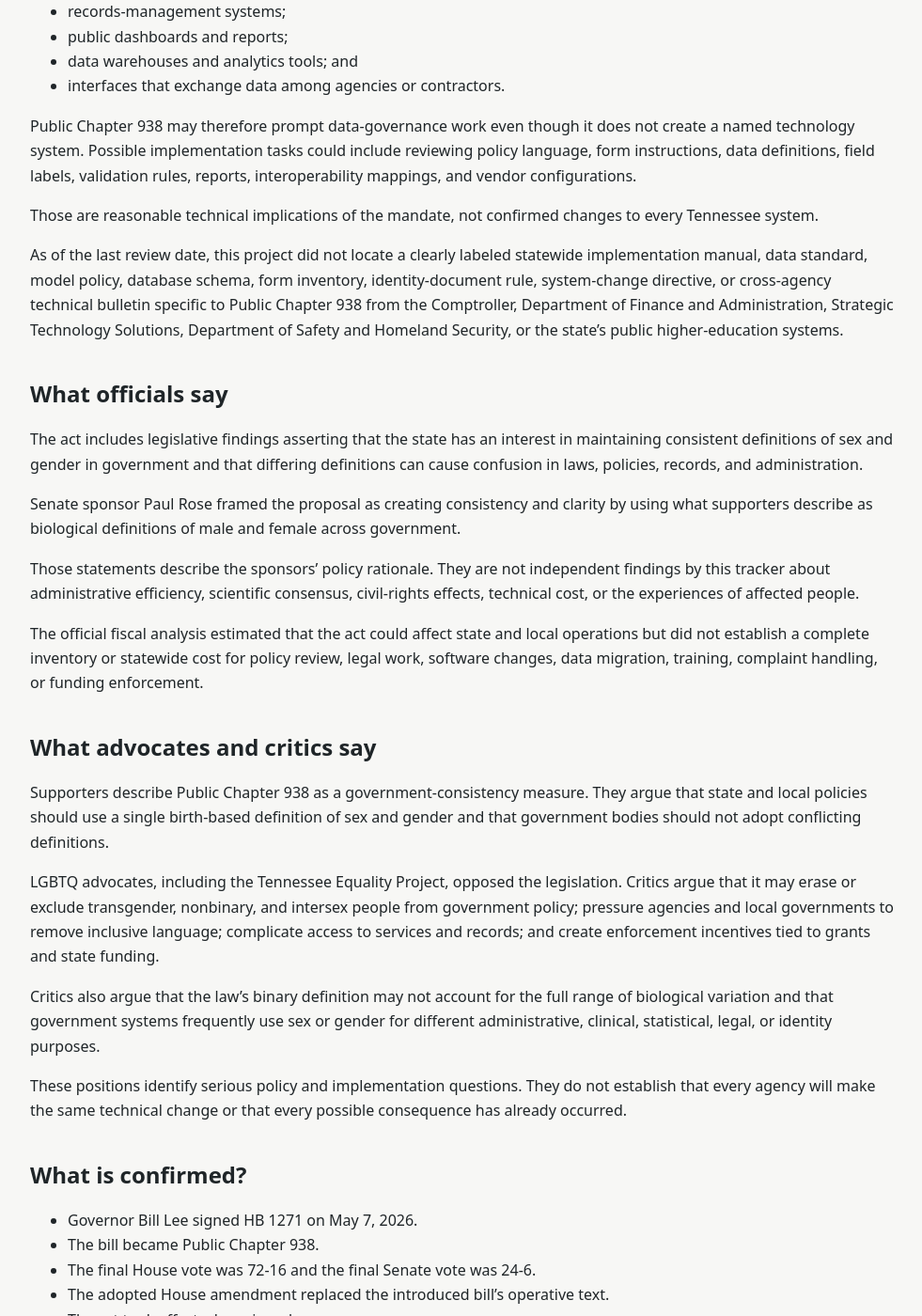
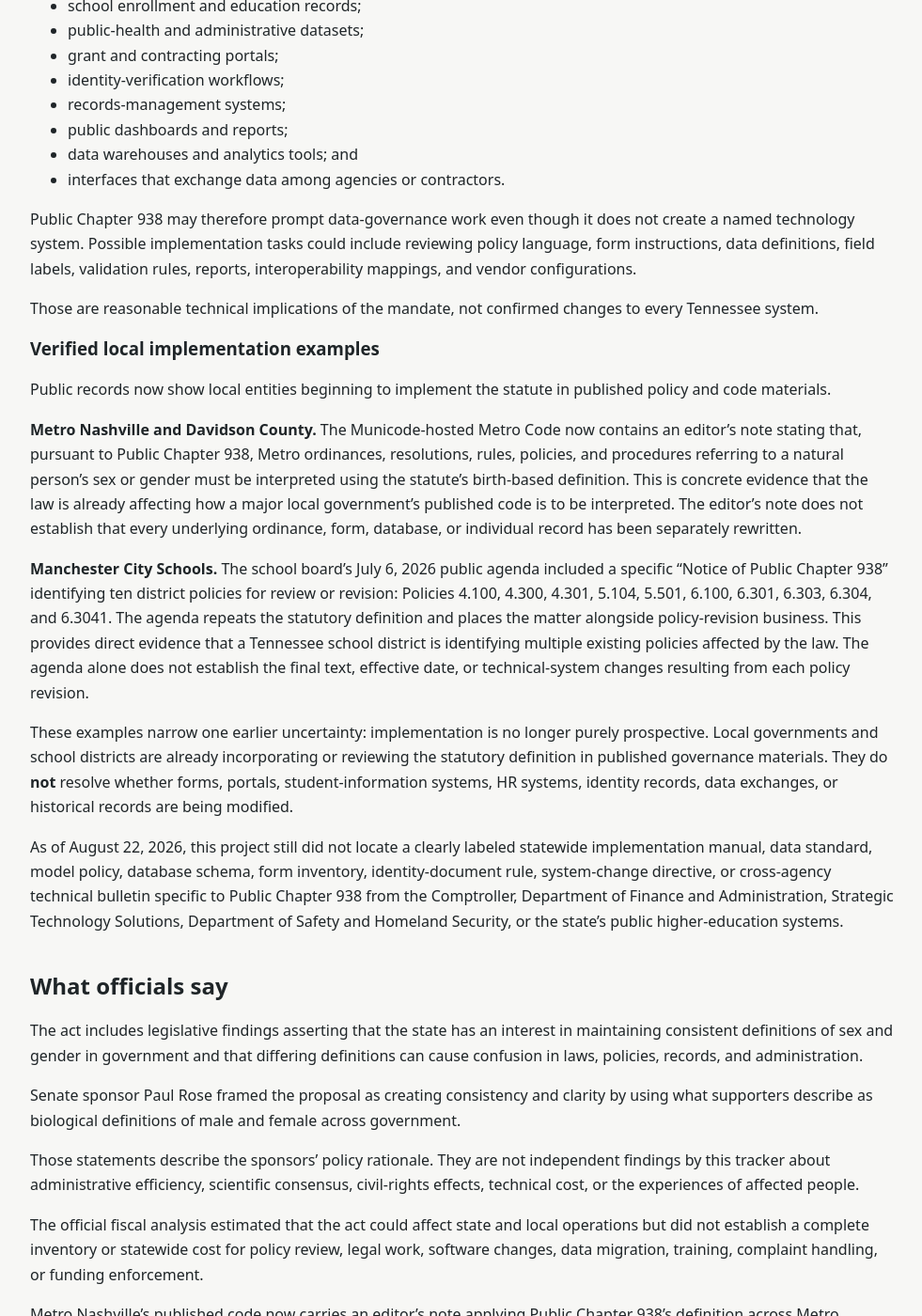
Before and after one commit to madebytommi/tennessee-digital-rights-tracker, a Jekyll site: the page built from _entries/2026-05-07-public-chapter-938-government-sex-gender-definitions.md, in a window 1280 px wide and 1400 px high, scrolled down 5650 px. Shown: the whole window at 94% size, without its empty margins (148-1129 px from the left). Built offline with Jekyll 4.4.1, drawn with Linux system fonts in a browser that asks for light colours; some of the changed text lies outside the part shown.

Commit message:
Update Public Chapter 938 implementation evidence

```diff
--- a/_entries/2026-05-07-public-chapter-938-government-sex-gender-definitions.md
+++ b/_entries/2026-05-07-public-chapter-938-government-sex-gender-definitions.md
@@ -2,13 +2,13 @@
 title: "Tennessee Public Chapter 938 requires government policies to use a birth-based binary definition of sex and gender"
 date: 2026-07-27
 event_date: 2026-05-07
-last_reviewed: 2026-07-27
+last_reviewed: 2026-08-22
 status: "Active"
 level: "State"
 category: "lgbtq-trans-policy"
 jurisdiction: "Tennessee"
 confidence: "Medium"
-summary: "Tennessee Public Chapter 938 requires state and local governmental entities to use a birth-based binary definition when their ordinances, rules, policies, or procedures refer to a person's sex or gender. New nonconforming definitions have been barred since July 1, 2026, and existing materials must be revised by January 1, 2027. The law creates court, Comptroller, grant-eligibility, and state-funding enforcement mechanisms, while leaving the practical treatment of databases, forms, portals, identity records, historical data, and system integrations largely unspecified."
+summary: "Tennessee Public Chapter 938 requires state and local governmental entities to use a birth-based binary definition when their ordinances, rules, policies, or procedures refer to a person's sex or gender. New nonconforming definitions have been barred since July 1, 2026, and existing materials must be revised by January 1, 2027. Metro Nashville's published code and Manchester City Schools board materials now provide concrete examples of local implementation, while the practical treatment of databases, forms, portals, identity records, historical data, and system integrations remains largely unspecified."
 primary_source_url: "https://wapp.capitol.tn.gov/apps/BillInfo/Default?BillNumber=HB1271&ga=114"
 primary_source_type: "law"
 source_archive_url: ""
@@ -24,6 +24,8 @@ tags:
 revision_history:
   - date: 2026-07-27
     note: "Initial publication based on Public Chapter 938, the adopted replacement amendment, official legislative history and sponsor statements, current Tennessee identity-document information, and public advocacy analysis."
+  - date: 2026-08-22
+    note: "Added verified local implementation evidence from Metro Nashville's published code and Manchester City Schools board materials; retained the January 1, 2027 compliance deadline from the official General Assembly record and preserved unresolved technical-system questions."
 ---
 
 ## Research and legal limitations
@@ -50,7 +52,9 @@ The law took effect when signed. It establishes two additional implementation da
 - Beginning July 1, 2026, covered entities may not adopt new covered materials using a definition inconsistent with the statute.
 - By January 1, 2027, covered entities must revise existing covered materials that use the terms sex or gender.
 
-The tracker uses **Active** status because the law is in effect and its July 1 restriction has begun. Confidence is **Medium** because the enacted requirements are documented, while the public record reviewed does not fully establish how agencies and local governments will modify forms, databases, portals, identity workflows, historical records, or data exchanges before January 1, 2027.
+The official General Assembly bill summary and fiscal memorandum both state the January 1, 2027 revision deadline. This tracker follows those official legislative materials when secondary summaries conflict about implementation dates.
+
+The tracker uses **Active** status because the law is in effect and its July 1 restriction has begun. Confidence is **Medium** because the enacted requirements and some local implementation activity are documented, while the public record reviewed does not fully establish how agencies and local governments will modify forms, databases, portals, identity workflows, historical records, or data exchanges before January 1, 2027.
 
 ## What the primary source says
 
@@ -193,7 +197,17 @@ Public Chapter 938 may therefore prompt data-governance work even though it does
 
 Those are reasonable technical implications of the mandate, not confirmed changes to every Tennessee system.
 
-As of the last review date, this project did not locate a clearly labeled statewide implementation manual, data standard, model policy, database schema, form inventory, identity-document rule, system-change directive, or cross-agency technical bulletin specific to Public Chapter 938 from the Comptroller, Department of Finance and Administration, Strategic Technology Solutions, Department of Safety and Homeland Security, or the state's public higher-education systems.
+### Verified local implementation examples
+
+Public records now show local entities beginning to implement the statute in published policy and code materials.
+
+**Metro Nashville and Davidson County.** The Municode-hosted Metro Code now contains an editor's note stating that, pursuant to Public Chapter 938, Metro ordinances, resolutions, rules, policies, and procedures referring to a natural person's sex or gender must be interpreted using the statute's birth-based definition. This is concrete evidence that the law is already affecting how a major local government's published code is to be interpreted. The editor's note does not establish that every underlying ordinance, form, database, or individual record has been separately rewritten.
+
+**Manchester City Schools.** The school board's July 6, 2026 public agenda included a specific "Notice of Public Chapter 938" identifying ten district policies for review or revision: Policies 4.100, 4.300, 4.301, 5.104, 5.501, 6.100, 6.301, 6.303, 6.304, and 6.3041. The agenda repeats the statutory definition and places the matter alongside policy-revision business. This provides direct evidence that a Tennessee school district is identifying multiple existing policies affected by the law. The agenda alone does not establish the final text, effective date, or technical-system changes resulting from each policy revision.
+
+These examples narrow one earlier uncertainty: implementation is no longer purely prospective. Local governments and school districts are already incorporating or reviewing the statutory definition in published governance materials. They do **not** resolve whether forms, portals, student-information systems, HR systems, identity records, data exchanges, or historical records are being modified.
+
+As of August 22, 2026, this project still did not locate a clearly labeled statewide implementation manual, data standard, model policy, database schema, form inventory, identity-document rule, system-change directive, or cross-agency technical bulletin specific to Public Chapter 938 from the Comptroller, Department of Finance and Administration, Strategic Technology Solutions, Department of Safety and Homeland Security, or the state's public higher-education systems.
 
 ## What officials say
 
@@ -204,6 +218,8 @@ Senate sponsor Paul Rose framed the proposal as creating consistency and clarity
 Those statements describe the sponsors' policy rationale. They are not independent findings by this tracker about administrative efficiency, scientific consensus, civil-rights effects, technical cost, or the experiences of affected people.
 
 The official fiscal analysis estimated that the act could affect state and local operations but did not establish a complete inventory or statewide cost for policy review, legal work, software changes, data migration, training, complaint handling, or funding enforcement.
+
+Metro Nashville's published code now carries an editor's note applying Public Chapter 938's definition across Metro materials that refer to sex or gender. Manchester City Schools separately placed a Public Chapter 938 notice identifying ten affected policies on its July 6 board agenda. These records show concrete local compliance work, but neither source establishes a statewide implementation method.
 
 ## What advocates and critics say
 
@@ -234,12 +250,14 @@ These positions identify serious policy and implementation questions. They do no
 - Continued noncompliance by certain state entities or public higher-education institutions can lead to escalating notices and possible withholding of general-fund revenue.
 - A state or local entity is not noncompliant based solely on accepting a valid birth certificate or other lawfully issued government identification.
 - The law does not prescribe a specific database schema, identity platform, form design, individual record-correction process, historical-data rule, or technical security control.
+- Metro Nashville's published code contains an editor's note applying the Public Chapter 938 definition to Metro ordinances, resolutions, rules, policies, and procedures that refer to sex or gender.
+- Manchester City Schools' July 6 board agenda identified ten district policies under a specific Public Chapter 938 implementation notice.
 
 ## What remains uncertain?
 
 As of the last review date, the following questions remained unresolved in the public materials reviewed:
 
-- Which state agencies and local governments have completed inventories of covered rules, policies, procedures, ordinances, and resolutions
+- Which additional state agencies and local governments have completed inventories of covered rules, policies, procedures, ordinances, and resolutions
 - Which documents or practices officials consider to contain a definition rather than merely use the words sex or gender
 - Whether statewide model language or implementation guidance will be published before January 1, 2027
 - Whether the Comptroller will publish complaint standards, investigation procedures, evidence requirements, findings, or compliance certifications
@@ -288,6 +306,8 @@ Public Chapter 938 is a government data-governance law as well as an LGBTQ and t
 
 Definitions shape how government systems classify people. Once a definition is embedded in forms, databases, portals, reports, and interoperability rules, it can affect what information a person may submit, how records are matched, which values are accepted, what appears to government employees, and how eligibility or compliance decisions are made.
 
+The newly documented local implementation examples show that the statute is already influencing published government and school-district policy materials. They still do not show whether the same definition has been translated into database fields, portal logic, individual records, data exchanges, or automated decision rules.
+
 The statute's identity-document carveout may reduce one direct risk by preventing acceptance of a valid government-issued document from being the sole basis for a noncompliance finding. But the law does not explain what happens when a document, database, policy, and individual record do not align.
 
 Implementation could create privacy risks if agencies begin collecting additional birth, medical, anatomical, or documentary evidence to classify records. It could also create accuracy and due-process risks if systems overwrite historical information, reject lawful documents, create duplicate identities, or change records without notice and a correction process.
@@ -296,7 +316,7 @@ The law does not require those outcomes. They are risks to monitor because the s
 
 The most defensible current conclusion is:
 
-> Public Chapter 938 clearly requires state and local government policies to use a birth-based binary definition of sex and gender and creates meaningful enforcement consequences. It does not itself establish a digital-identification system or order every individual record changed. The public record does not yet show how Tennessee entities will translate the mandate into forms, databases, identity workflows, historical records, data exchanges, or individual correction procedures.
+> Public Chapter 938 clearly requires state and local government policies to use a birth-based binary definition of sex and gender and creates meaningful enforcement consequences. Metro Nashville and Manchester City Schools now provide concrete examples of local implementation in published governance materials. The law still does not itself establish a digital-identification system or order every individual record changed, and the public record does not yet show how Tennessee entities will translate the mandate into forms, databases, identity workflows, historical records, data exchanges, or individual correction procedures.
 
 ## Lawful actions and resources
 
@@ -316,16 +336,20 @@ The most defensible current conclusion is:
 2. [Tennessee Secretary of State — Public Chapter 938](https://publications.tnsosfiles.com/acts/114/pub/pc0938.pdf)
 3. [Tennessee General Assembly — adopted House Amendment 763](https://capitol.tn.gov/Bills/114/Amend/HA0763.pdf)
 4. [Tennessee General Assembly — introduced HB 1271](https://www.capitol.tn.gov/Bills/114/Bill/HB1271.pdf)
-5. [Tennessee Senate Republican Caucus — sponsor explanation and legislative update](https://www.tnsenategop.com/weekly-wraps/senators-promote-agriculture-and-advance-important-legislation-to-protect-children-improve-public-safety-and-support-first-respondersnbsp)
-6. [Tennessee Vital Records — current information about correcting the sex field on a Tennessee birth certificate](https://vitalrecords.tn.gov/hc/en-us/articles/36331137173779-How-do-I-correct-the-sex-on-my-birth-certificate)
-7. [Tennessee Department of Labor and Workforce Development — documents accepted for identity verification](https://lwdsupport.tn.gov/hc/en-us/articles/4407872741139-What-documents-can-I-use-to-verify-my-identity)
+5. [Tennessee General Assembly — fiscal memorandum for SB 936 / HB 1271](https://capitol.tn.gov/Bills/114/Fiscal/FM2863.pdf)
+6. [Tennessee Senate Republican Caucus — sponsor explanation and legislative update](https://www.tnsenategop.com/weekly-wraps/senators-promote-agriculture-and-advance-important-legislation-to-protect-children-improve-public-safety-and-support-first-respondersnbsp)
+7. [Metro Nashville and Davidson County Code — Public Chapter 938 editor's note](https://library.municode.com/TN/Metro_Government_of_Nashville_and_Davidson_County/codes/code_of_ordinances?nodeId=CD_TIT1GEPR_CH1.08CIDI_1.08.020SECIDIDEOU)
+8. [Manchester City Schools — July 6, 2026 board agenda, Public Chapter 938 notice](https://meeting.boeconnect.net/Public/Agenda/manchestercitysch?meeting=751335)
+9. [Tennessee Vital Records — current information about correcting the sex field on a Tennessee birth certificate](https://vitalrecords.tn.gov/hc/en-us/articles/36331137173779-How-do-I-correct-the-sex-on-my-birth-certificate)
+10. [Tennessee Department of Labor and Workforce Development — documents accepted for identity verification](https://lwdsupport.tn.gov/hc/en-us/articles/4407872741139-What-documents-can-I-use-to-verify-my-identity)
 
 ### Advocacy and news context
 
-8. [Tennessee Equality Project — 2026 bill watch](https://www.tnep.org/billwatch2026)
-9. [Tennessee Equality Project — legislative campaign concerning HB 1271 and related bills](https://www.tnep.org/legislative_campaigns_week_of_jan_18_2026)
-10. [Tennessee Lookout — LGBTQ advocates urge a veto of legislation including HB 1271](https://tennesseelookout.com/2026/05/01/tennessee-lgbtq-advocates-urge-governor-to-veto-slate-of-bills/)
+11. [Tennessee Equality Project — 2026 bill watch](https://www.tnep.org/billwatch2026)
+12. [Tennessee Equality Project — legislative campaign concerning HB 1271 and related bills](https://www.tnep.org/legislative_campaigns_week_of_jan_18_2026)
+13. [Tennessee Lookout — LGBTQ advocates urge a veto of legislation including HB 1271](https://tennesseelookout.com/2026/05/01/tennessee-lgbtq-advocates-urge-governor-to-veto-slate-of-bills/)
 
 ## Revision history
 
 - **2026-07-27:** Initial publication. Verified enactment, replacement-amendment history, effective and compliance dates, local and state enforcement routes, grant and funding consequences, the identity-document carveout, and the federal-law provision; separated direct statutory requirements from unconfirmed database and identity-system effects; and recorded unresolved form, records, interoperability, notice, correction, privacy, and implementation questions.
+- **2026-08-22:** Added verified local implementation examples from Metro Nashville's published code and Manchester City Schools' July board agenda; clarified that implementation is no longer purely prospective while forms, databases, portals, identity records, and other technical changes remain unresolved; and reaffirmed the January 1, 2027 compliance deadline using official General Assembly materials.
```
Also changed, not shown: other parts of _entries/2026-05-07-public-chapter-938-government-sex-gender-definitions.md (+2 -2 lines).
